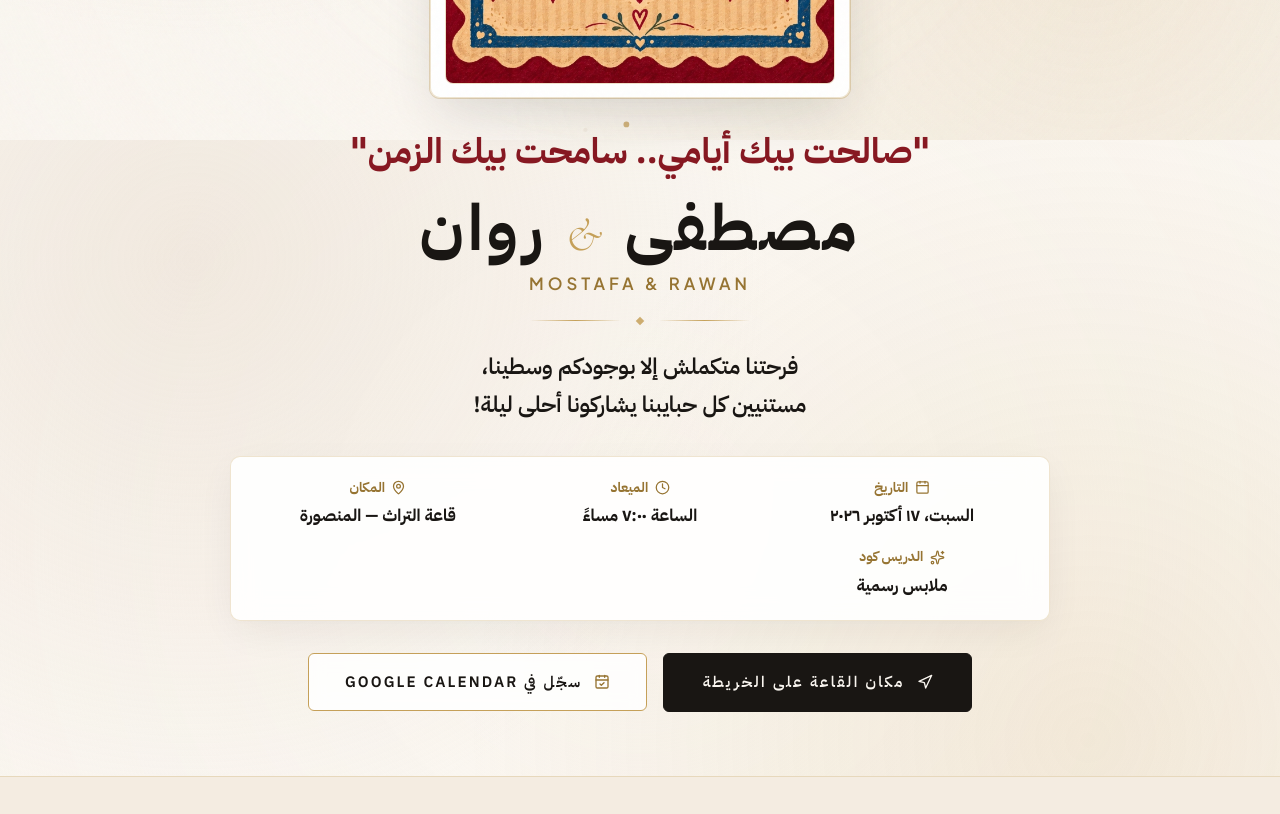
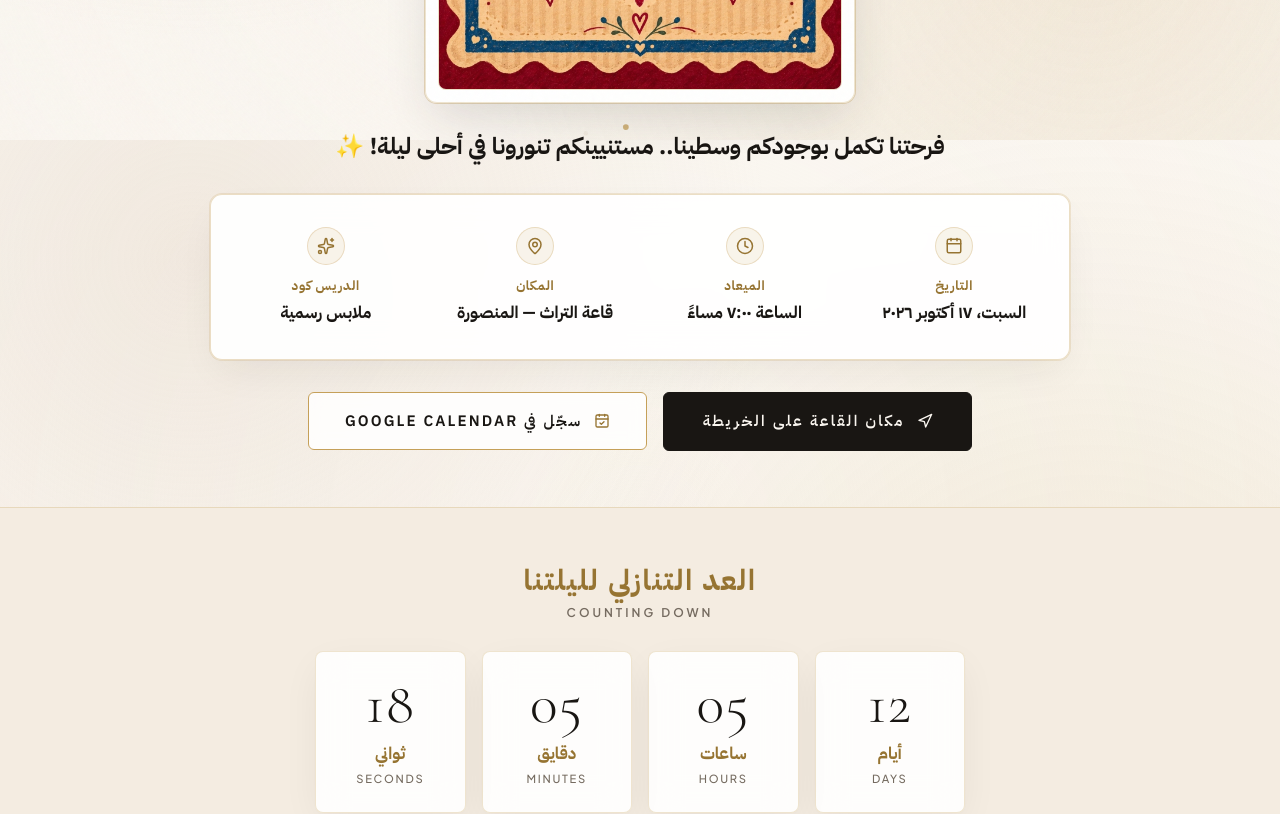
Before and after one commit to Gemii111/mostafa-rawan, a React (Vite) app: page / in a window 1280 px wide. Shown: the part 660-1474 px from the top of the page. Built offline with nearby package versions, Linux system fonts and the light colour scheme; a web font is replaced by a local one.

Commit message:
feat: clean hero header, simple attractive invitation text, delicate details card, remove katb ketab from timeline

```diff
--- a/src/components/HeroSection.jsx
+++ b/src/components/HeroSection.jsx
@@ -5,8 +5,8 @@ import { Calendar, Clock, MapPin, Sparkles, Navigation, CalendarCheck } from 'lu
 /**
  * Hero Section:
  * The couple's authentic artwork is the FIRST centerpiece at the very top.
- * Followed by their names, the calligraphy lyric, warm Egyptian invitation,
- * and essential event details. Zero clutter, zero repetition.
+ * Removed duplicate lyric and names under the image as requested.
+ * Ultra-delicate, attractive card for Date, Time, Venue, and Dress Code.
  */
 export default function HeroSection() {
   const scrollToLocation = () => {
@@ -34,7 +34,7 @@ export default function HeroSection() {
         flexDirection: 'column',
         alignItems: 'center',
         justifyContent: 'center',
-        padding: '5rem 1.25rem 4rem 1.25rem',
+        padding: '4.5rem 1.25rem 3.5rem 1.25rem',
         overflow: 'hidden',
       }}
     >
@@ -42,12 +42,12 @@ export default function HeroSection() {
       <div
         style={{
           position: 'absolute',
-          top: '25%',
+          top: '22%',
           left: '50%',
-          width: 'clamp(320px, 70vw, 750px)',
-          height: 'clamp(320px, 70vw, 750px)',
+          width: 'clamp(320px, 70vw, 720px)',
+          height: 'clamp(320px, 70vw, 720px)',
           transform: 'translate(-50%, -50%)',
-          background: 'radial-gradient(circle, rgba(197, 160, 89, 0.22) 0%, rgba(223, 207, 190, 0.1) 50%, transparent 75%)',
+          background: 'radial-gradient(circle, rgba(197, 160, 89, 0.22) 0%, rgba(223, 207, 190, 0.08) 55%, transparent 75%)',
           borderRadius: '50%',
           pointerEvents: 'none',
           zIndex: 0,
@@ -60,7 +60,7 @@ export default function HeroSection() {
           position: 'relative',
           zIndex: 3,
           textAlign: 'center',
-          maxWidth: '820px',
+          maxWidth: '860px',
           width: '100%',
         }}
       >
@@ -70,7 +70,7 @@ export default function HeroSection() {
             display: 'inline-flex',
             alignItems: 'center',
             gap: '0.65rem',
-            marginBottom: '1.75rem',
+            marginBottom: '1.5rem',
             padding: '0.4rem 1.25rem',
             border: '1px solid rgba(197, 160, 89, 0.4)',
             borderRadius: '999px',
@@ -105,21 +105,21 @@ export default function HeroSection() {
           </span>
         </div>
 
-        {/* 1. THE ARTWORK IS THE FIRST THING RIGHT AT THE TOP */}
+        {/* 1. THE ARTWORK AS THE VERY FIRST CENTERPIECE AT THE TOP */}
         <div
           style={{
-            maxWidth: '420px',
-            margin: '0 auto 1.75rem auto',
+            maxWidth: '430px',
+            margin: '0 auto 1.5rem auto',
             position: 'relative',
           }}
         >
           <div
             className="editorial-card"
             style={{
-              padding: '0.85rem',
+              padding: '0.75rem',
               backgroundColor: 'rgba(255, 255, 255, 0.95)',
               boxShadow: '0 20px 50px -10px rgba(41, 35, 28, 0.16), 0 0 0 1px rgba(197, 160, 89, 0.35)',
-              borderRadius: '10px',
+              borderRadius: '12px',
             }}
           >
             <div
@@ -146,143 +146,240 @@ export default function HeroSection() {
           </div>
         </div>
 
-        {/* 2. Calligraphic Lyric from Artwork */}
-        <div
-          className="font-arabic"
-          style={{
-            fontSize: 'clamp(1.4rem, 3.4vw, 2.2rem)',
-            color: 'var(--color-crimson-lyric)',
-            fontWeight: 700,
-            lineHeight: 1.45,
-            marginBottom: '0.85rem',
-          }}
-        >
-          "{weddingConfig.romanticQuoteAr}"
-        </div>
-
-        {/* 3. Couple Names (Arabic Primary + English Accent) */}
-        <h1
-          className="font-arabic"
-          style={{
-            fontSize: 'clamp(2.4rem, 6.5vw, 4rem)',
-            fontWeight: 800,
-            color: 'var(--color-text-primary)',
-            margin: '0.2rem 0',
-            lineHeight: 1.2,
-          }}
-        >
-          {weddingConfig.groomAr}{' '}
-          <span
-            style={{
-              fontFamily: 'var(--font-serif)',
-              fontStyle: 'italic',
-              color: 'var(--color-gold)',
-              fontWeight: 300,
-              fontSize: 'clamp(1.8rem, 4.5vw, 3rem)',
-            }}
-          >
-            &amp;
-          </span>{' '}
-          {weddingConfig.brideAr}
-        </h1>
-
-        <div
-          className="font-sans"
-          style={{
-            fontSize: 'clamp(0.85rem, 1.8vw, 1.05rem)',
-            letterSpacing: '0.24em',
-            textTransform: 'uppercase',
-            color: 'var(--color-gold-dark)',
-            fontWeight: 600,
-            marginBottom: '1.25rem',
-          }}
-        >
-          {weddingConfig.groom} &amp; {weddingConfig.bride}
-        </div>
-
-        <div className="gold-divider" style={{ margin: '0.75rem auto 1.5rem auto' }}>
-          <div className="gold-divider-diamond" />
-        </div>
-
-        {/* 4. Warm Egyptian Invitation Phrasing */}
+        {/* 2. Simple & Attractive Invitation Line */}
         <p
           className="font-arabic"
           style={{
-            fontSize: 'clamp(1.15rem, 2.4vw, 1.4rem)',
+            fontSize: 'clamp(1.15rem, 2.5vw, 1.45rem)',
             color: 'var(--color-text-primary)',
-            fontWeight: 600,
+            fontWeight: 700,
             lineHeight: 1.7,
-            maxWidth: '640px',
-            margin: '0 auto 2rem auto',
+            maxWidth: '620px',
+            margin: '0.75rem auto 1.75rem auto',
           }}
         >
-          {weddingConfig.invitationHeadlineAr}،<br />
-          {weddingConfig.invitationSubtextAr}
+          {weddingConfig.invitationTextAr}
         </p>
 
-        {/* 5. Essential Event Info Strip (Stated clearly ONCE) */}
+        {/* 3. Ultra-Delicate, Chic Details Card */}
         <div
+          className="editorial-card"
           style={{
             display: 'grid',
-            gridTemplateColumns: 'repeat(auto-fit, minmax(200px, 1fr))',
-            gap: '1rem',
-            padding: '1.25rem 1.5rem',
-            backgroundColor: 'rgba(255, 255, 255, 0.9)',
-            backdropFilter: 'blur(14px)',
-            border: '1px solid var(--color-border)',
-            borderRadius: '10px',
-            boxShadow: 'var(--shadow-card)',
+            gridTemplateColumns: 'repeat(auto-fit, minmax(180px, 1fr))',
+            gap: '1.25rem',
+            padding: '1.5rem 1.25rem',
+            backgroundColor: 'rgba(255, 255, 255, 0.92)',
+            backdropFilter: 'blur(16px)',
+            border: '1px solid rgba(197, 160, 89, 0.35)',
+            borderRadius: '12px',
+            boxShadow: '0 16px 40px -10px rgba(41, 35, 28, 0.08), 0 0 0 1px rgba(197, 160, 89, 0.2)',
             marginBottom: '2rem',
-            textAlign: 'center',
+            direction: 'rtl',
           }}
-          className="font-arabic"
         >
-          {/* Date */}
-          <div style={{ display: 'flex', flexDirection: 'column', alignItems: 'center', gap: '0.3rem' }}>
-            <div style={{ display: 'flex', alignItems: 'center', gap: '0.4rem', color: 'var(--color-gold-dark)', fontWeight: 700, fontSize: '0.85rem' }}>
-              <Calendar size={15} />
-              <span>التاريخ</span>
+          {/* التاريخ */}
+          <div
+            style={{
+              display: 'flex',
+              flexDirection: 'column',
+              alignItems: 'center',
+              justifyContent: 'center',
+              padding: '0.5rem',
+            }}
+          >
+            <div
+              style={{
+                width: '38px',
+                height: '38px',
+                borderRadius: '50%',
+                backgroundColor: 'rgba(197, 160, 89, 0.12)',
+                border: '1px solid rgba(197, 160, 89, 0.3)',
+                display: 'flex',
+                alignItems: 'center',
+                justifyContent: 'center',
+                marginBottom: '0.6rem',
+                color: 'var(--color-gold-dark)',
+              }}
+            >
+              <Calendar size={18} />
             </div>
-            <div style={{ fontWeight: 700, color: 'var(--color-text-primary)', fontSize: '1.05rem' }}>
+            <span
+              className="font-arabic"
+              style={{
+                fontSize: '0.82rem',
+                color: 'var(--color-gold-dark)',
+                fontWeight: 700,
+                letterSpacing: '0.05em',
+                marginBottom: '0.25rem',
+              }}
+            >
+              التاريخ
+            </span>
+            <span
+              className="font-arabic"
+              style={{
+                fontSize: '1.05rem',
+                color: 'var(--color-text-primary)',
+                fontWeight: 700,
+              }}
+            >
               {weddingConfig.displayDateAr}
-            </div>
+            </span>
           </div>
 
-          {/* Time */}
-          <div style={{ display: 'flex', flexDirection: 'column', alignItems: 'center', gap: '0.3rem' }}>
-            <div style={{ display: 'flex', alignItems: 'center', gap: '0.4rem', color: 'var(--color-gold-dark)', fontWeight: 700, fontSize: '0.85rem' }}>
-              <Clock size={15} />
-              <span>الميعاد</span>
+          {/* الميعاد */}
+          <div
+            style={{
+              display: 'flex',
+              flexDirection: 'column',
+              alignItems: 'center',
+              justifyContent: 'center',
+              padding: '0.5rem',
+            }}
+          >
+            <div
+              style={{
+                width: '38px',
+                height: '38px',
+                borderRadius: '50%',
+                backgroundColor: 'rgba(197, 160, 89, 0.12)',
+                border: '1px solid rgba(197, 160, 89, 0.3)',
+                display: 'flex',
+                alignItems: 'center',
+                justifyContent: 'center',
+                marginBottom: '0.6rem',
+                color: 'var(--color-gold-dark)',
+              }}
+            >
+              <Clock size={18} />
             </div>
-            <div style={{ fontWeight: 700, color: 'var(--color-text-primary)', fontSize: '1.05rem' }}>
+            <span
+              className="font-arabic"
+              style={{
+                fontSize: '0.82rem',
+                color: 'var(--color-gold-dark)',
+                fontWeight: 700,
+                letterSpacing: '0.05em',
+                marginBottom: '0.25rem',
+              }}
+            >
+              الميعاد
+            </span>
+            <span
+              className="font-arabic"
+              style={{
+                fontSize: '1.05rem',
+                color: 'var(--color-text-primary)',
+                fontWeight: 700,
+              }}
+            >
               {weddingConfig.displayTimeAr}
-            </div>
+            </span>
           </div>
 
-          {/* Venue */}
-          <div style={{ display: 'flex', flexDirection: 'column', alignItems: 'center', gap: '0.3rem' }}>
-            <div style={{ display: 'flex', alignItems: 'center', gap: '0.4rem', color: 'var(--color-gold-dark)', fontWeight: 700, fontSize: '0.85rem' }}>
-              <MapPin size={15} />
-              <span>المكان</span>
+          {/* المكان */}
+          <div
+            style={{
+              display: 'flex',
+              flexDirection: 'column',
+              alignItems: 'center',
+              justifyContent: 'center',
+              padding: '0.5rem',
+            }}
+          >
+            <div
+              style={{
+                width: '38px',
+                height: '38px',
+                borderRadius: '50%',
+                backgroundColor: 'rgba(197, 160, 89, 0.12)',
+                border: '1px solid rgba(197, 160, 89, 0.3)',
+                display: 'flex',
+                alignItems: 'center',
+                justifyContent: 'center',
+                marginBottom: '0.6rem',
+                color: 'var(--color-gold-dark)',
+              }}
+            >
+              <MapPin size={18} />
             </div>
-            <div style={{ fontWeight: 700, color: 'var(--color-text-primary)', fontSize: '1.05rem' }}>
+            <span
+              className="font-arabic"
+              style={{
+                fontSize: '0.82rem',
+                color: 'var(--color-gold-dark)',
+                fontWeight: 700,
+                letterSpacing: '0.05em',
+                marginBottom: '0.25rem',
+              }}
+            >
+              المكان
+            </span>
+            <span
+              className="font-arabic"
+              style={{
+                fontSize: '1.05rem',
+                color: 'var(--color-text-primary)',
+                fontWeight: 700,
+              }}
+            >
               {weddingConfig.location.venueNameAr} — {weddingConfig.location.cityAr}
-            </div>
+            </span>
           </div>
 
-          {/* Dress Code */}
-          <div style={{ display: 'flex', flexDirection: 'column', alignItems: 'center', gap: '0.3rem' }}>
-            <div style={{ display: 'flex', alignItems: 'center', gap: '0.4rem', color: 'var(--color-gold-dark)', fontWeight: 700, fontSize: '0.85rem' }}>
-              <Sparkles size={15} />
-              <span>الدريس كود</span>
+          {/* الدريس كود */}
+          <div
+            style={{
+              display: 'flex',
+              flexDirection: 'column',
+              alignItems: 'center',
+              justifyContent: 'center',
+              padding: '0.5rem',
+            }}
+          >
+            <div
+              style={{
+                width: '38px',
+                height: '38px',
+                borderRadius: '50%',
+                backgroundColor: 'rgba(197, 160, 89, 0.12)',
+                border: '1px solid rgba(197, 160, 89, 0.3)',
+                display: 'flex',
+                alignItems: 'center',
+                justifyContent: 'center',
+                marginBottom: '0.6rem',
+                color: 'var(--color-gold-dark)',
+              }}
+            >
+              <Sparkles size={18} />
             </div>
-            <div style={{ fontWeight: 700, color: 'var(--color-text-primary)', fontSize: '1.05rem' }}>
+            <span
+              className="font-arabic"
+              style={{
+                fontSize: '0.82rem',
+                color: 'var(--color-gold-dark)',
+                fontWeight: 700,
+                letterSpacing: '0.05em',
+                marginBottom: '0.25rem',
+              }}
+            >
+              الدريس كود
+            </span>
+            <span
+              className="font-arabic"
+              style={{
+                fontSize: '1.05rem',
+                color: 'var(--color-text-primary)',
+                fontWeight: 700,
+              }}
+            >
               {weddingConfig.dressCode.titleAr}
-            </div>
+            </span>
           </div>
         </div>
 
-        {/* 6. Quick Action Buttons */}
+        {/* 4. Action Buttons */}
         <div
           style={{
             display: 'flex',
--- a/src/config/weddingConfig.js
+++ b/src/config/weddingConfig.js
@@ -1,7 +1,6 @@
 /**
  * Central Configuration for Mostafa & Rawan's Wedding Invitation
  * Strictly confirmed facts, authentic artwork, and natural Egyptian phrasing.
- * NO fake filler, NO unconfirmed details.
  */
 
 export const WEDDING_DATE = "2026-10-17T19:00:00+02:00";
@@ -19,9 +18,8 @@ export const weddingConfig = {
   romanticQuoteAr: "صالحت بيك أيامي.. سامحت بيك الزمن",
   romanticQuote: "With you, I made peace with my days, and forgave time itself.",
 
-  // Authentic, natural Egyptian invitation copy
-  invitationHeadlineAr: "فرحتنا متكملش إلا بوجودكم وسطينا",
-  invitationSubtextAr: "مستنيين كل حبايبنا يشاركونا أحلى ليلة!",
+  // Simple, chic & attractive Egyptian invitation line
+  invitationTextAr: "فرحتنا تكمل بوجودكم وسطينا.. مستنيينكم تنورونا في أحلى ليلة! ✨",
 
   weddingDate: WEDDING_DATE,
   displayDate: "Saturday, October 17, 2026",
@@ -52,7 +50,7 @@ export const weddingConfig = {
     artPhoto: "/images/mostafa-rawan-art.jpg",
   },
 
-  // Strictly confirmed schedule
+  // Timeline without katb ketab as requested
   timeline: [
     {
       num: "01",
@@ -63,27 +61,20 @@ export const weddingConfig = {
     },
     {
       num: "02",
-      time: "8:00 PM",
-      timeAr: "٨:٠٠ م",
-      title: "Katb Ketab",
-      titleAr: "مراسم كتب الكتاب",
-    },
-    {
-      num: "03",
       time: "8:30 PM",
       timeAr: "٨:٣٠ م",
       title: "The Zaffa",
       titleAr: "الزفة والترحيب بالعروسين",
     },
     {
-      num: "04",
+      num: "03",
       time: "9:30 PM",
       timeAr: "٩:٣٠ م",
       title: "Dinner",
       titleAr: "العشاء",
     },
     {
-      num: "05",
+      num: "04",
       time: "10:30 PM",
       timeAr: "١٠:٣٠ م",
       title: "First Dance & Cake",
```
